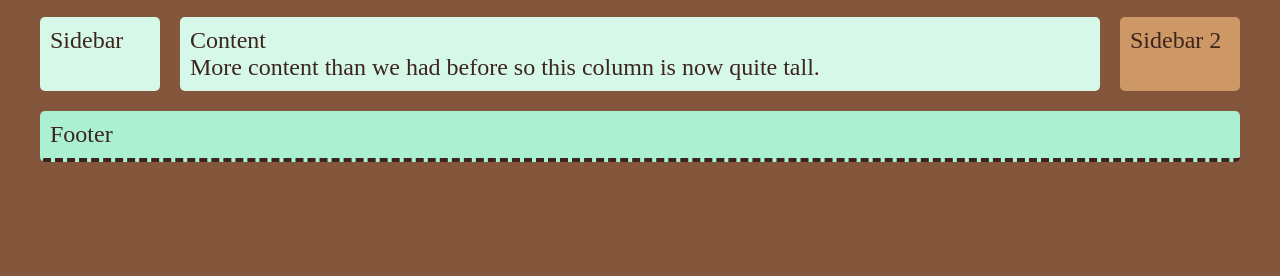
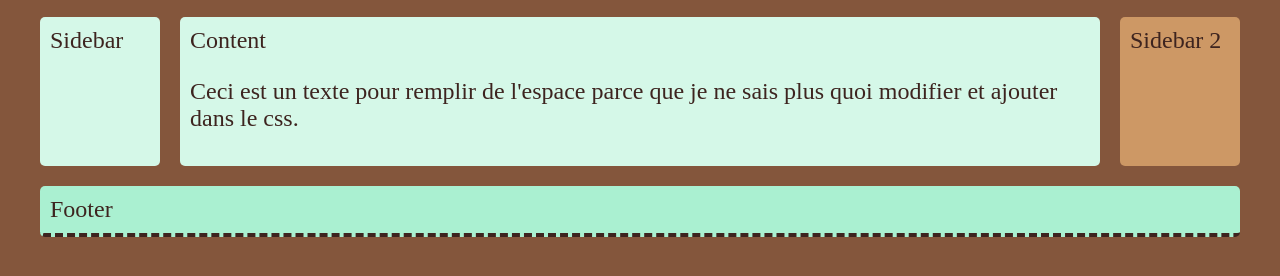
Before and after one commit to SlothDomination/exc2, a plain HTML site: page index.htm in a window 1280 px wide. Shown: the part 94-370 px from the top of the page. Drawn offline with Linux system fonts and the light colour scheme.

Commit message:
modifier le texte dans Div Content

```diff
--- a/index.htm
+++ b/index.htm
@@ -13,7 +13,9 @@
            <div class="box sidebar">Sidebar</div>
            <div class="box sidebar2">Sidebar 2</div>
            <div class="box content">Content
-               <br /> More content than we had before so this column is now quite tall.</div>
+               <br />
+                <p>Ceci est un texte pour remplir de l'espace parce que je ne sais plus quoi modifier et ajouter dans le css.</p>
+            </div>
            <div class="box footer">Footer</div>
        </div>
    </body>
```
